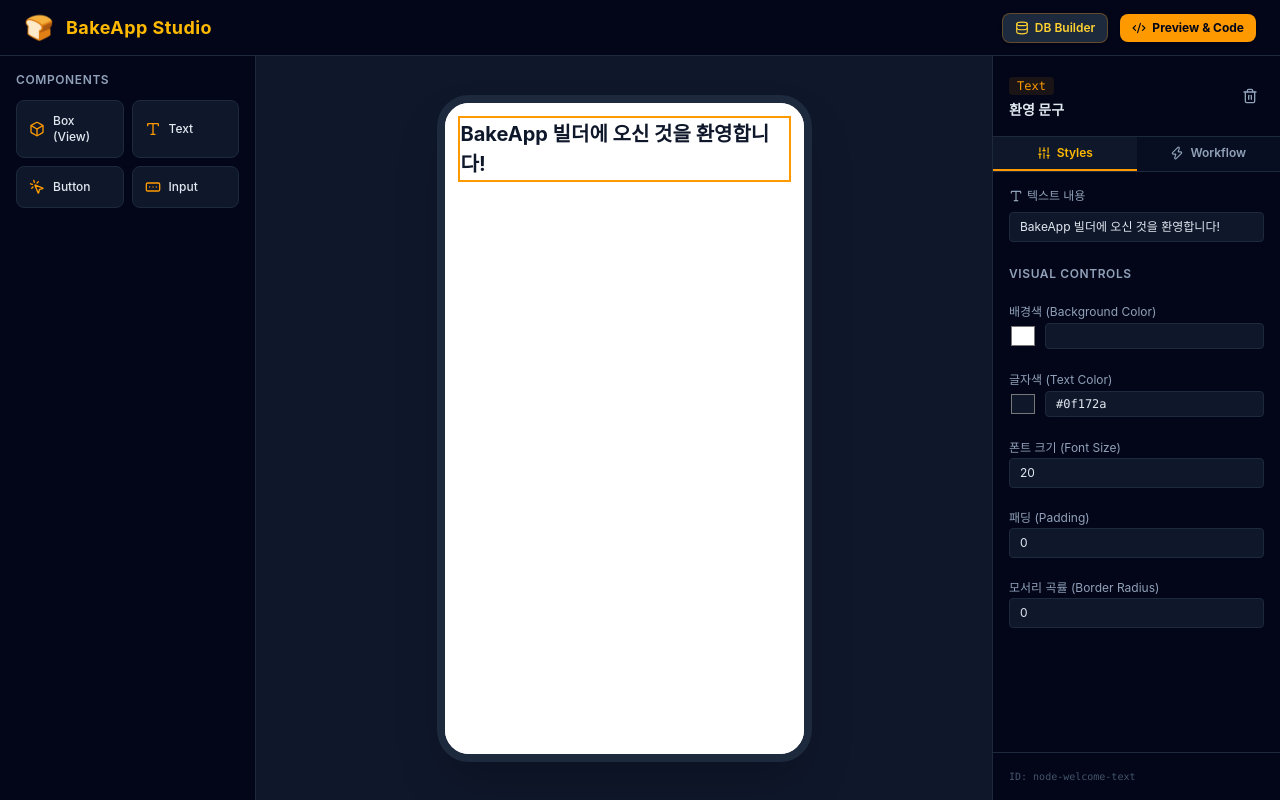
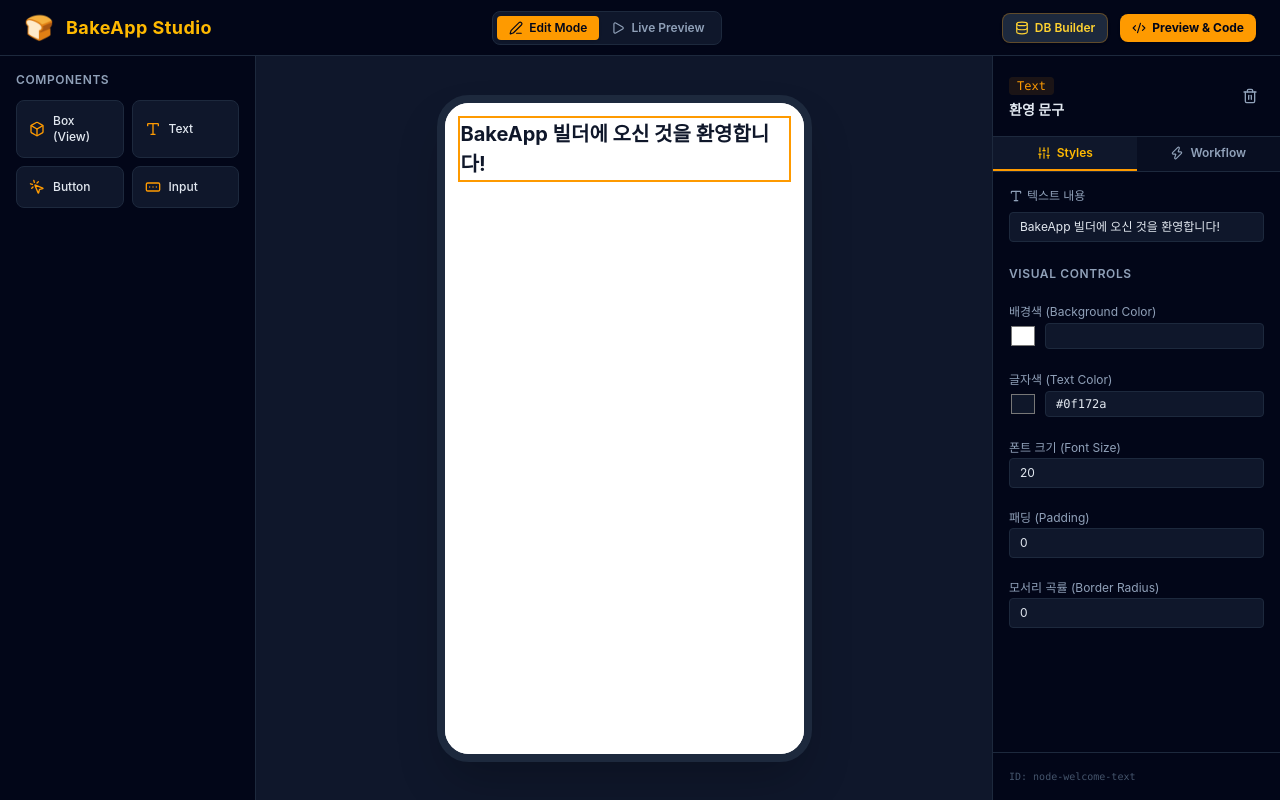
Before and after one commit to Lee-Dongwook/BakeApp, a React (Vite) app: page / in a window 1280 px wide. Built offline with nearby package versions, Linux system fonts and the light colour scheme.

Commit message:
feat: add edit/preview mode

```diff
--- a/src/components/CanvasRenderer.tsx
+++ b/src/components/CanvasRenderer.tsx
@@ -7,30 +7,102 @@
 }
 
 export const CanvasRenderer: React.FC<CanvasRendererProps> = ({ node }) => {
-  const { selectedNodeId, setSelectedNodeId } = useEditorStore();
+  const {
+    mode,
+    selectedNodeId,
+    setSelectedNodeId,
+    formState,
+    setFormField,
+    workflowResults,
+    setWorkflowResult,
+  } = useEditorStore();
+
+  const resolveDynamicValue = (val: string): string => {
+    if (typeof val !== "string") return val;
+
+    return val.replace(/\{\P\s*([\w\.]+)\s*\}\}/g, (_, path) => {
+      const keys = path.split(".");
+      if (keys[0] === "form") {
+        return formState[keys[1]] ?? "";
+      }
+
+      if (keys[0] === "steps" && keys[1] && keys[2]) {
+        return workflowResults[keys[1]]?.[keys[2]] ?? "";
+      }
+
+      return "";
+    });
+  };
 
   if (typeof node === "string") {
-    return <span>{node}</span>;
+    return <span>{resolveDynamicValue(node)}</span>;
   }
+
   const isContainer = node.type === "Container" || node.type === "View";
   const { setNodeRef, isOver } = useDroppable({
     id: node.id,
     data: { node },
-    disabled: !isContainer,
+    disabled: mode === "PREVIEW" || !isContainer,
   });
 
-  const isSelected = selectedNodeId === node.id;
+  const isSelected = mode === "EDIT" && selectedNodeId === node.id;
 
-  const handleClick = (e: React.MouseEvent) => {
+  const handleClick = async (e: React.MouseEvent) => {
     e.stopPropagation();
+
+    if (mode === "EDIT") {
       setSelectedNodeId(node.id);
+      return;
+    }
+
+    const actions = node.props?.onClickWorkflow || [];
+    for (const act of actions) {
+      if (act.type === "SHOW_ALERT") {
+        const msg = resolveDynamicValue(
+          act.params?.message || "처리되었습니다.",
+        );
+        alert(msg);
+      } else if (act.type === "DB_INSERT") {
+        try {
+          const parsedData = JSON.parse(
+            resolveDynamicValue(JSON.stringify(act.params?.data || {})),
+          );
+
+          console.log(
+            `[Workflow Executing] DB Insert -> Table: ${act.params?.tableName}`,
+            parsedData,
+          );
+
+          const res = await fetch(
+            "http://localhost:3000/api/workflow/execute",
+            {
+              method: "POST",
+              headers: { "Content-Type": "application/json" },
+              body: JSON.stringify({
+                actionType: "DB_INSERT",
+                tableName: act.params?.tableName,
+                data: parsedData,
+              }),
+            },
+          );
+
+          const resultData = await res.json();
+          setWorkflowResult(act.id, resultData);
+        } catch (error) {
+          console.error("Workflow Execution Error", error);
+        }
+      }
+    }
   };
 
   const selectionStyle = isSelected
     ? "ring-2 ring-amber-500 ring-offset-1 z-10"
-    : "hover:ring-1 hover:ring-amber-300";
+    : mode === "EDIT"
+      ? "hover:ring-1 hover:ring-amber-300"
+      : "";
 
-  const dropZoneStyle = isOver
+  const dropZoneStyle =
+    mode === "EDIT" && isOver
       ? "bg-amber-500/10 border-amber-400 border-dashed"
       : "";
 
@@ -42,16 +114,18 @@
           ref={setNodeRef}
           onClick={handleClick}
           style={node.style as React.CSSProperties}
-          className={`relative transition-all cursor-pointer min-h-10 ${selectionStyle} ${dropZoneStyle}`}
+          className={`relative transition-all ${
+            mode === "EDIT" ? "cursor-pointer min-h-10" : ""
+          } ${selectionStyle} ${dropZoneStyle}`}
         >
-          {node.children && node.children.length > 0 ? (
-            node.children.map((child, idx) => (
+          {node.children && node.children.length > 0
+            ? node.children.map((child, idx) => (
                 <CanvasRenderer
                   key={typeof child === "string" ? idx : child.id}
                   node={child}
                 />
               ))
-          ) : (
+            : mode === "EDIT" && (
                 <div className="text-[10px] text-slate-400 text-center py-2 border border-dashed border-slate-300 rounded">
                   여기로 요소를 끌어다 놓으세요
                 </div>
@@ -81,7 +155,7 @@
           type="button"
           onClick={handleClick}
           style={node.style as React.CSSProperties}
-          className={`flex items-center justify-center transition-all cursor-pointer select-none ${selectionStyle}`}
+          className={`flex items-center justify-center transition-all cursor-pointer select-none hover:opacity-90 active:scale-95 ${selectionStyle}`}
         >
           {node.children?.map((child, idx) => (
             <CanvasRenderer
@@ -93,13 +167,20 @@
       );
 
     case "TextInput":
+      const fieldName = node.props?.fieldName || node.id;
       return (
         <input
           onClick={handleClick}
-          readOnly
+          readOnly={mode === "EDIT"}
           placeholder={node.props?.placeholder || "입력하세요"}
+          value={formState[fieldName] || ""}
+          onChange={(e) => setFormField(fieldName, e.target.value)}
           style={node.style as React.CSSProperties}
-          className={`transition-all cursor-pointer ${selectionStyle}`}
+          className={`transition-all ${
+            mode === "EDIT"
+              ? "cursor-pointer"
+              : "focus:outline-none focus:ring-2 focus:ring-amber-500"
+          } ${selectionStyle}`}
         />
       );
 
--- a/src/components/Header.tsx
+++ b/src/components/Header.tsx
@@ -1,5 +1,6 @@
 import React from "react";
-import { Code2, Database } from "lucide-react";
+import { useEditorStore } from "../store/useEditorStore";
+import { Code2, Database, Play, Edit3, RotateCcw } from "lucide-react";
 
 interface HeaderProps {
   onOpenDbBuilder: () => void;
@@ -10,8 +11,11 @@
   onOpenDbBuilder,
   onOpenCodePreview,
 }) => {
+  const { mode, setMode, resetFormState } = useEditorStore();
+
   return (
     <header className="flex h-14 shrink-0 items-center justify-between border-b border-slate-800 bg-slate-950 px-6 text-white">
+      {/* 로고 영역 */}
       <div className="flex items-center gap-3">
         <span className="text-2xl">🍞</span>
         <h1 className="font-bold text-lg tracking-wide text-amber-400">
@@ -19,7 +23,48 @@
         </h1>
       </div>
 
+      {/* 중앙: Edit / Live Preview 모드 스위처 */}
+      <div className="flex items-center bg-slate-900 p-1 rounded-lg border border-slate-800">
+        <button
+          type="button"
+          onClick={() => setMode("EDIT")}
+          className={`flex items-center gap-1.5 px-3 py-1 rounded text-xs font-semibold transition-all ${
+            mode === "EDIT"
+              ? "bg-amber-500 text-slate-950 shadow-sm"
+              : "text-slate-400 hover:text-slate-200"
+          }`}
+        >
+          <Edit3 className="h-3.5 w-3.5" />
+          <span>Edit Mode</span>
+        </button>
+        <button
+          type="button"
+          onClick={() => setMode("PREVIEW")}
+          className={`flex items-center gap-1.5 px-3 py-1 rounded text-xs font-semibold transition-all ${
+            mode === "PREVIEW"
+              ? "bg-emerald-500 text-slate-950 shadow-sm"
+              : "text-slate-400 hover:text-slate-200"
+          }`}
+        >
+          <Play className="h-3.5 w-3.5" />
+          <span>Live Preview</span>
+        </button>
+      </div>
+
+      {/* 우측: DB Builder & Code Preview 액션 버튼 */}
       <div className="flex items-center gap-3">
+        {mode === "PREVIEW" && (
+          <button
+            type="button"
+            onClick={resetFormState}
+            className="flex items-center gap-1.5 px-2.5 py-1.5 bg-slate-800 hover:bg-slate-700 text-slate-300 rounded-lg text-xs font-medium border border-slate-700 transition-all"
+            title="입력 폼 상태 초기화"
+          >
+            <RotateCcw className="h-3.5 w-3.5" />
+            <span>Reset State</span>
+          </button>
+        )}
+
         <button
           type="button"
           onClick={onOpenDbBuilder}
@@ -28,6 +73,7 @@
           <Database className="h-3.5 w-3.5" />
           <span>DB Builder</span>
         </button>
+
         <button
           type="button"
           onClick={onOpenCodePreview}
--- a/src/store/useEditorStore.ts
+++ b/src/store/useEditorStore.ts
@@ -10,10 +10,20 @@
 }
 
 interface EditorState {
+  mode: "EDIT" | "PREVIEW";
+  setMode: (mode: "EDIT" | "PREVIEW") => void;
+
   rootNode: ComponentNode;
   selectedNodeId: string | null;
+  setSelectedNodeId: (id: string | null) => void;
 
-  setSelectedNodeId: (id: string | null) => void;
+  formState: Record<string, any>;
+  setFormField: (field: string, value: any) => void;
+  resetFormState: () => void;
+
+  workflowResults: Record<string, any>;
+  setWorkflowResult: (actionId: string, result: any) => void;
+
   addNode: (parentId: string, newNode: ComponentNode) => void;
   updateNodeStyle: (nodeId: string, newStyle: Record<string, any>) => void;
   updateNodeProps: (nodeId: string, newProps: Record<string, any>) => void;
@@ -111,10 +121,26 @@
 };
 
 export const useEditorStore = create<EditorState>((set) => ({
+  mode: "EDIT",
+  setMode: (mode) => set({ mode }),
+
   rootNode: initialRootNode,
   selectedNodeId: "node-welcome-text",
 
   setSelectedNodeId: (id) => set({ selectedNodeId: id }),
+
+  formState: {},
+  setFormField: (field, value) =>
+    set((state) => ({
+      formState: { ...state.formState, [field]: value },
+    })),
+  resetFormState: () => set({ formState: {} }),
+
+  workflowResults: {},
+  setWorkflowResult: (actionId, result) =>
+    set((state) => ({
+      workflowResults: { ...state.workflowResults, [actionId]: result },
+    })),
 
   addNode: (parentId, newNode) =>
     set((state) => ({
```
Lines whose indentation alone changed are shown as unchanged.
